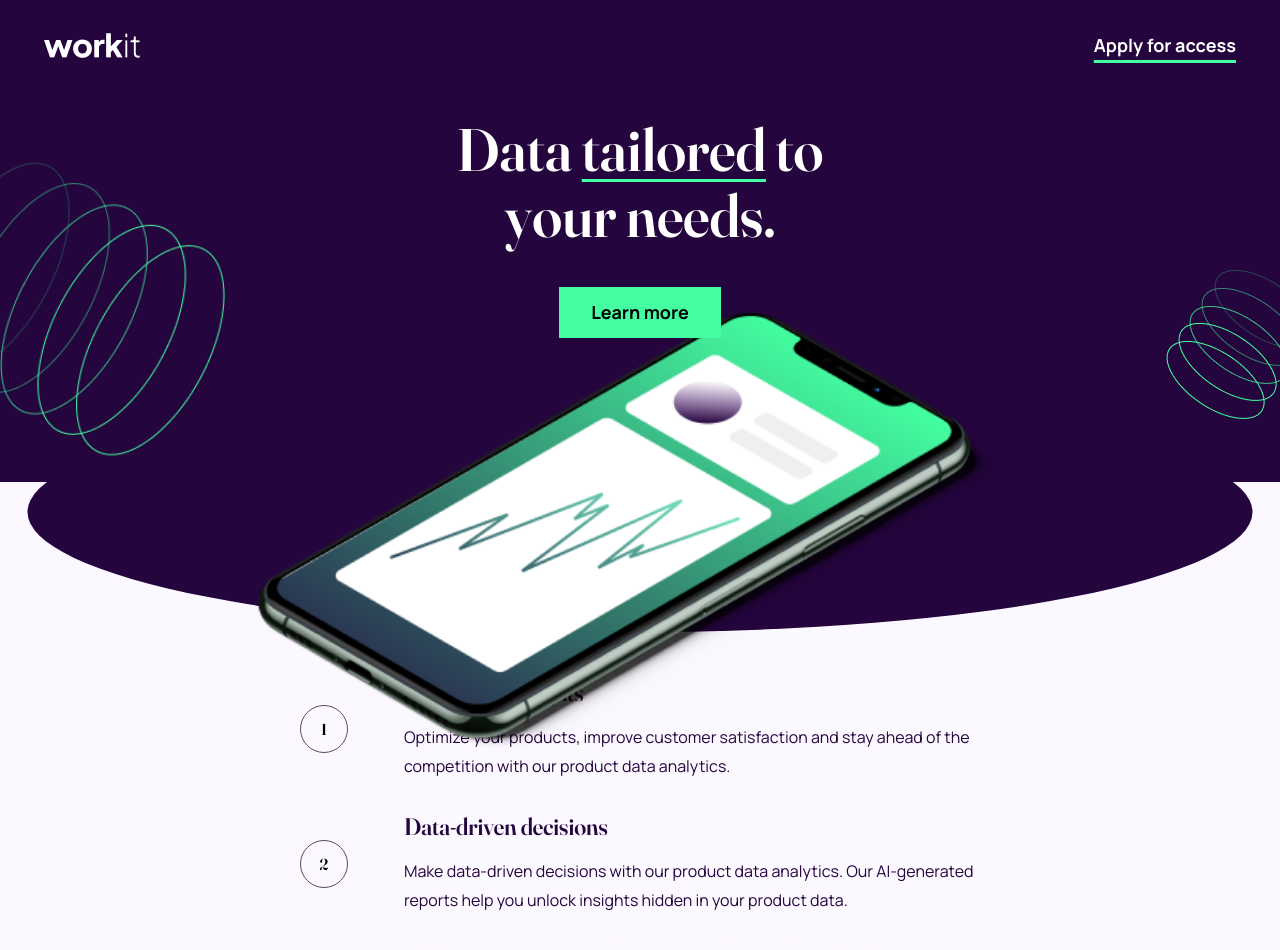
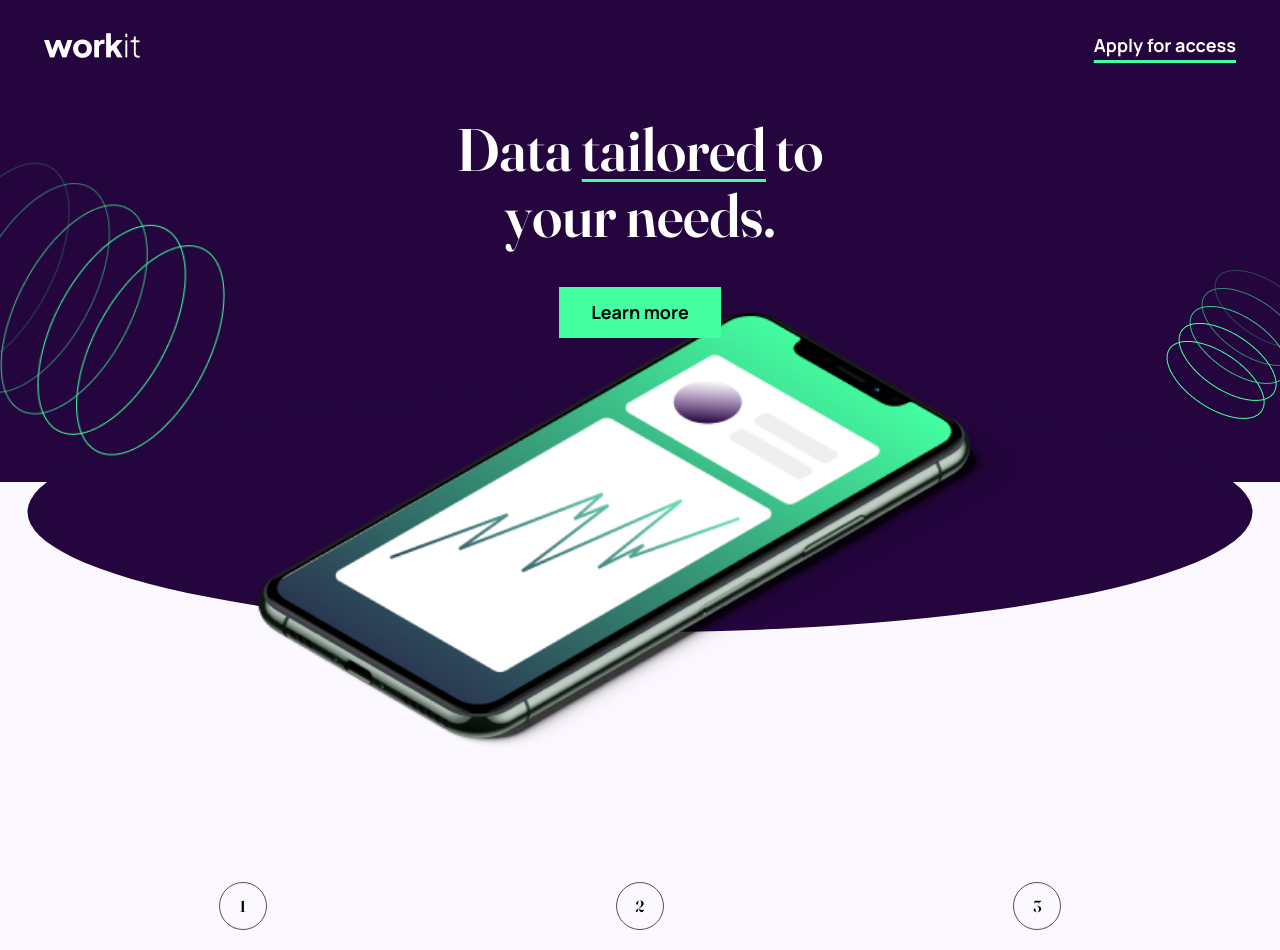
Before and after one commit to cendyz/Workit-landing-page, a Vue app: page / in a window 1280 px wide. Shown: the top 950 px of the page. Built offline with nearby package versions, Linux system fonts and the light colour scheme.

Commit message:
desktop first section

```diff
--- a/src/components/Home/MainContent/FirstSection/FirstSection.vue
+++ b/src/components/Home/MainContent/FirstSection/FirstSection.vue
@@ -1,8 +1,8 @@
 <template>
 	<section
-		class="grid gap-y-[3.2rem] pt-[14.7rem] px-[2rem] relative bg-purple-100 z-[2] before:absolute before:bottom-[-3rem] before:left-1/2 before:w-[130%] before:translate-x-[-50%] before:h-[20rem] before:bg-purple-100 overflow-x-clip md:px-[4.4rem] md:pt-[19.6rem] md:pb-[4.4rem] md:before:bottom-[-10rem] md:before:w-[101.1rem] md:before:h-[30rem]">
+		class="grid gap-y-[3.2rem] pt-[14.7rem] px-[2rem] relative bg-purple-100 z-[2] before:absolute before:bottom-[-3rem] before:left-1/2 before:w-[130%] before:translate-x-[-50%] before:h-[20rem] before:bg-purple-100 overflow-x-clip md:px-[4.4rem] md:pt-[19.6rem] md:pb-[4.4rem] md:before:bottom-[-10rem] md:before:w-[101.1rem] md:before:h-[30rem] lg:pt-[40rem] lg:grid lg:grid-cols-3 lg:before:w-[125rem]">
 		<div
-			class="flex flex-col items-center md:flex-row md:gap-x-[5.6rem] md:justify-center z-40"
+			class="flex flex-col items-center md:flex-row md:gap-x-[5.6rem] md:justify-center z-40 lg:flex-col"
 			v-for="item in data"
 			:key="nanoid()">
 			<div
@@ -11,9 +11,8 @@
 					{{ item.num }}
 				</p>
 			</div>
-			<div class="text-center md:text-left md:w-[57.6rem]">
-				<h2
-					class="font-fraunces text-[2.4rem] leading-[1.2] text-purple-900 mb-[1.6rem]">
+			<div class="text-center md:text-left md:w-[57.6rem] lg:w-fit lg:text-center lg:mt-[5rem]">
+				<h2 class="font-fraunces text-[2.4rem] leading-[1.2] text-purple-900 mb-[1.6rem]">
 					{{ item.title }}
 				</h2>
 				<p class="text-purple-900 leading-[1.8] z-[15] relative">
```
